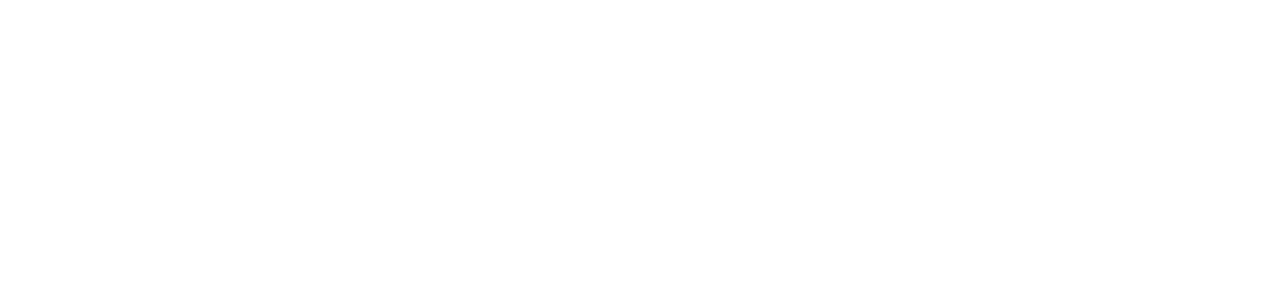
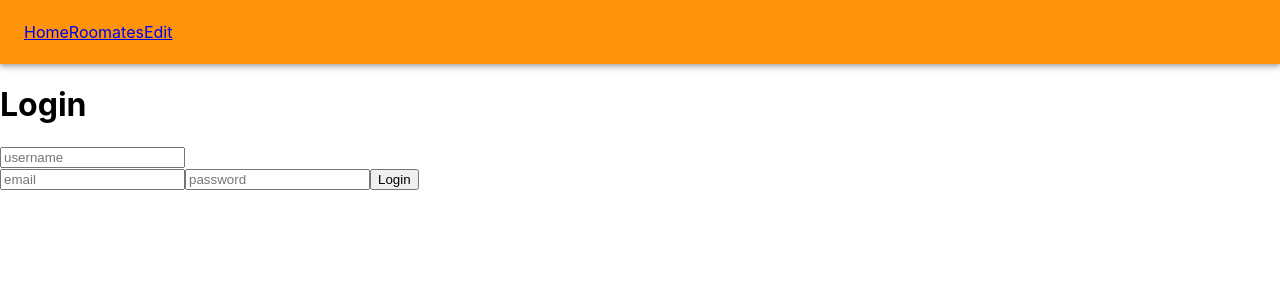
Before and after one commit to andrew-merz/Door-Tie-frontend, a React (Create React App) app: page /pages/Login in a window 1280 px wide. Before the commit this address had no page. Shown: the top 300 px of the page. Built offline with nearby package versions, Linux system fonts and the light colour scheme.

Commit message:
login form created

```diff
--- a/src/index.js
+++ b/src/index.js
@@ -5,6 +5,7 @@
 import Roomates from "./pages/Roomates";
 import Edit from "./pages/Edit";
 import Register from "./pages/Register";
+import Login from "./pages/Login";
 import { BrowserRouter as Router, Routes, Route } from "react-router-dom";
 
 const root = ReactDOM.createRoot(document.getElementById("root"));
@@ -15,6 +16,7 @@
       <Route path="/pages/Roomates" element={<Roomates />}></Route>
       <Route path="/pages/Edit" element={<Edit />}></Route>
       <Route path="/pages/Register" element={<Register />}></Route>
+      <Route path="/pages/Login" element={<Login />}></Route>
     </Routes>
   </Router>
 );
--- /dev/null
+++ b/src/pages/Login.js
@@ -0,0 +1,19 @@
+import Nav from "../components/Nav";
+
+function Login() {
+  return (
+    <div>
+      <Nav />
+      <h1>Login</h1>
+      <form>
+        <input type="text" placeholder="username" />
+        <br></br>
+        <input type="email" placeholder="email" />
+        <input type="password" placeholder="password" />
+        <input type="submit" value="Login" />
+      </form>
+    </div>
+  );
+}
+
+export default Login;
```
